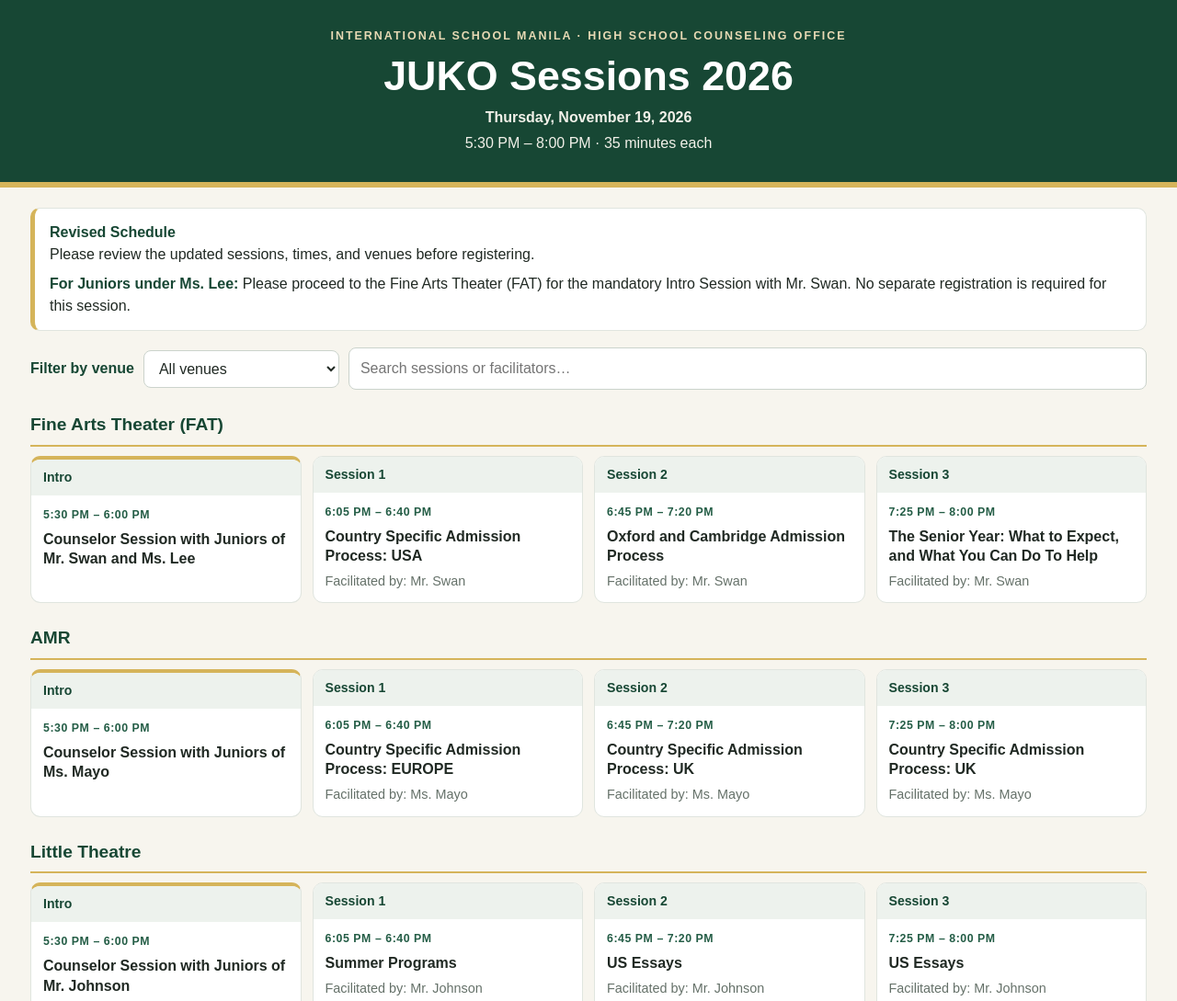
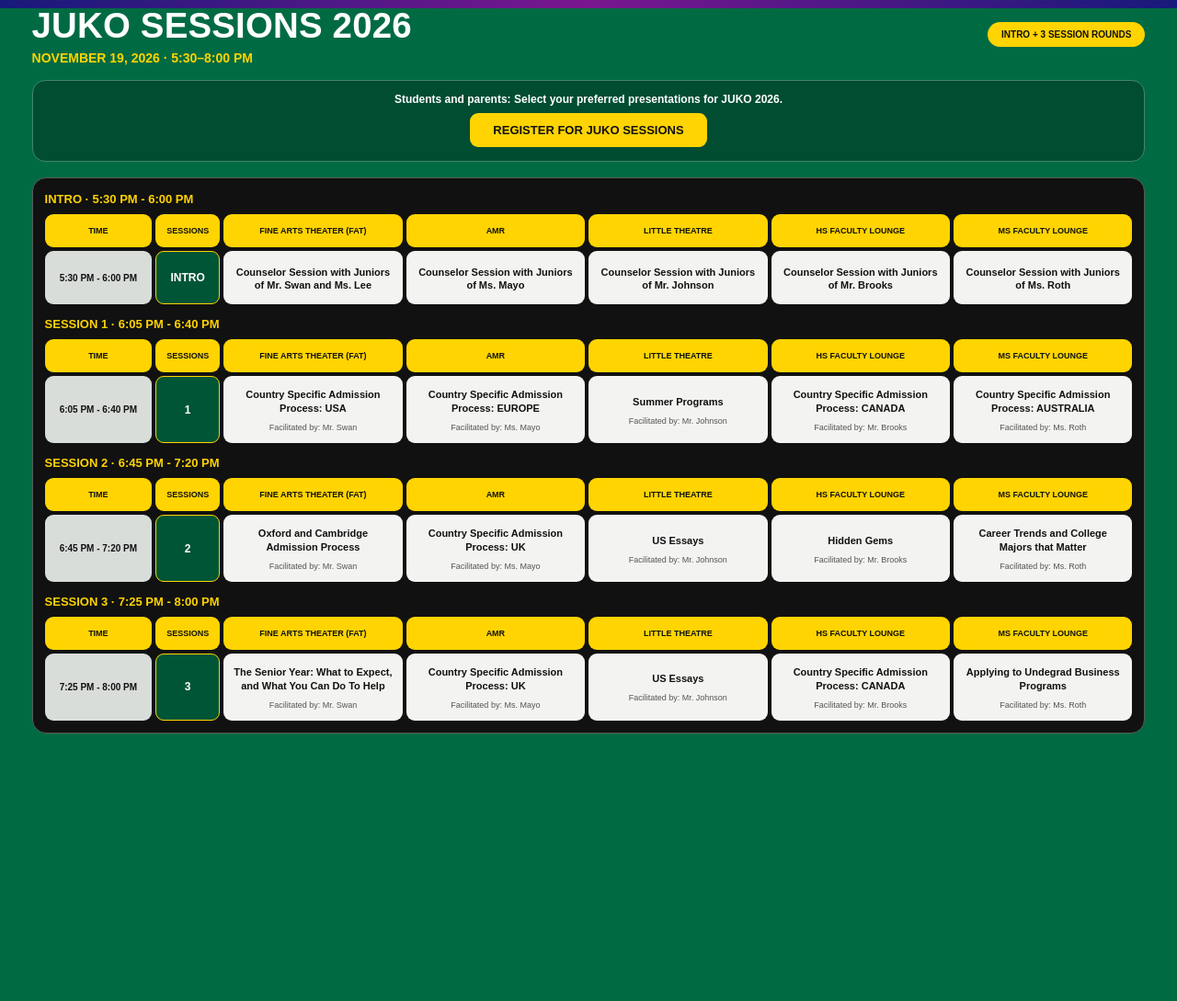
Before and after one commit to supanm-cmyk/JUKO-SESSION-REGISTRATION-2026, a plain HTML site: page index.html in a window 1280 px wide. Shown: the top 1089 px of the page at 92% size. After the commit the page ends 823 px from the top, so only its background shows below. Drawn offline with Linux system fonts and the light colour scheme.

Commit message:
Revise JUKO Sessions 2026 layout and styleschange the layout
Updated the title and styles for JUKO Sessions 2026. Added new elements for session details and adjusted layout for better presentation.

```diff
--- a/index.html
+++ b/index.html
@@ -3,115 +3,93 @@
 <head>
 <meta charset="UTF-8">
 <meta name="viewport" content="width=device-width, initial-scale=1">
-<title>JUKO Sessions 2026 – Revised Schedule</title>
+<title>JUKO Sessions 2026</title>
 <style>
-:root{--green:#174734;--green2:#245d46;--gold:#d5b45a;--cream:#f7f5ee;--ink:#202923;--muted:#657169;--line:#e0e5df}
-*{box-sizing:border-box}body{margin:0;background:var(--cream);color:var(--ink);font:16px/1.5 Arial,Helvetica,sans-serif}
-header{background:var(--green);color:#fff;text-align:center;padding:30px 18px 26px;border-bottom:6px solid var(--gold)}
-.eyebrow{font-size:.78rem;letter-spacing:.16em;text-transform:uppercase;color:#e7d9b4;font-weight:700}
-h1{font-size:clamp(1.8rem,4vw,2.8rem);line-height:1.15;margin:8px 0}
-header p{margin:4px 0;color:#f2f1e9}
-.wrap{max-width:1250px;margin:auto;padding:22px 18px 40px}
-.notice{background:#fff;border:1px solid var(--line);border-left:5px solid var(--gold);border-radius:10px;padding:14px 16px;margin-bottom:18px}
-.notice strong{color:var(--green)}
-.filters{display:flex;gap:10px;flex-wrap:wrap;align-items:center;margin:18px 0}
-.filters label{font-weight:700;color:var(--green)}
-select,input{font:inherit;border:1px solid #cbd3cc;border-radius:8px;background:#fff;padding:10px 12px;color:var(--ink)}
-input{flex:1;min-width:220px}
-.venue-section{margin:24px 0}
-.venue-heading{font-size:1.2rem;color:var(--green);margin:0 0 10px;padding-bottom:7px;border-bottom:2px solid var(--gold)}
-.sessions{display:grid;grid-template-columns:repeat(auto-fit,minmax(min(100%,245px),1fr));gap:12px}
-.session{background:#fff;border:1px solid var(--line);border-radius:11px;overflow:hidden;min-width:0}
-.session.intro{border-top:4px solid var(--gold)}
-.session-head{background:#edf2ed;padding:9px 13px;color:var(--green);font-weight:800;font-size:.88rem}
-.session-body{padding:12px 13px}
-.time{font-size:.77rem;text-transform:uppercase;letter-spacing:.045em;color:var(--green2);font-weight:800}
-.topic{font-weight:700;line-height:1.35;margin:6px 0}
-.facilitator{font-size:.9rem;color:var(--muted)}
-.empty{background:#fff;border:1px solid var(--line);padding:22px;text-align:center;border-radius:10px;color:var(--muted)}
-footer{text-align:center;color:var(--muted);font-size:.84rem;padding:22px}
-@media(max-width:560px){.wrap{padding:16px 12px 30px}.filters{align-items:stretch}.filters label{width:100%}select,input{width:100%}}
+:root{--green:#006b43;--deep:#004d32;--yellow:#ffd400;--black:#111;--white:#f3f3f1;--gray:#d9ddda}
+*{box-sizing:border-box}
+body{margin:0;background:var(--green);color:#fff;font-family:Arial,Helvetica,sans-serif}
+.topline{height:9px;background:linear-gradient(90deg,#171a7a,#7b168f,#171a7a)}
+header{padding:0 2.7% 16px}
+h1{font-size:clamp(27px,3vw,42px);line-height:1;margin:0 0 8px;font-weight:800;letter-spacing:.2px}
+.date{color:var(--yellow);font-weight:800;font-size:14px}
+.pill{float:right;margin-top:15px;background:var(--yellow);color:#111;padding:8px 15px;border-radius:22px;font-size:10px;font-weight:800}
+.cta{margin:0 2.7% 17px;border:1px solid #43856b;background:var(--deep);border-radius:14px;text-align:center;padding:13px 12px 15px;font-size:12px;font-weight:700}
+.cta a{display:inline-block;margin-top:8px;background:var(--yellow);color:#111;text-decoration:none;font-size:13px;font-weight:800;padding:11px 25px;border-radius:9px}
+.panel{margin:0 2.7% 25px;background:#111;border:1px solid #5a5a5a;border-radius:15px;padding:13px}
+.round{margin-bottom:14px}
+.round:last-child{margin-bottom:0}
+.round-title{color:var(--yellow);font-size:13px;font-weight:800;margin:2px 0 9px;text-transform:uppercase}
+.grid{display:grid;grid-template-columns: minmax(105px,.75fr) minmax(65px,.45fr) repeat(5,minmax(155px,1.25fr));gap:4px;min-width:1000px}
+.table-scroll{overflow-x:auto}
+.headcell{background:var(--yellow);color:#111;border-radius:9px;padding:12px 7px;text-align:center;font-size:9px;font-weight:800;display:flex;align-items:center;justify-content:center;min-height:36px}
+.timecell{background:var(--gray);color:#111;border-radius:9px;padding:12px 7px;text-align:center;display:flex;align-items:center;justify-content:center;font-size:10px;font-weight:800;min-height:58px}
+.numbercell{background:#005536;color:white;border:1px solid var(--yellow);border-radius:9px;padding:10px 6px;text-align:center;display:flex;align-items:center;justify-content:center;font-weight:800;font-size:12px}
+.card{background:var(--white);color:#111;border-radius:9px;padding:13px 10px 11px;text-align:center;min-height:58px;display:flex;flex-direction:column;justify-content:center;align-items:center;font-size:11px;line-height:1.35;font-weight:700}
+.card .facilitator{font-weight:400;color:#555;font-size:9px;margin-top:7px}
+.card .count{display:inline-block;background:var(--yellow);border-radius:20px;padding:5px 10px;margin-top:9px;font-size:9px;font-weight:800}
+@media(max-width:700px){header{padding-left:14px;padding-right:14px}.pill{font-size:8px;margin-top:8px}.cta,.panel{margin-left:10px;margin-right:10px}.panel{padding:10px}.grid{grid-template-columns:105px 65px repeat(5,160px)}}
 </style>
 </head>
 <body>
+<div class="topline"></div>
 <header>
- <div class="eyebrow">International School Manila · High School Counseling Office</div>
- <h1>JUKO Sessions 2026</h1>
- <p><strong>Thursday, November 19, 2026</strong></p>
- <p>5:30 PM – 8:00 PM · 35 minutes each</p>
+ <span class="pill">INTRO + 3 SESSION ROUNDS</span>
+ <h1>JUKO SESSIONS 2026</h1>
+ <div class="date">NOVEMBER 19, 2026 · 5:30–8:00 PM</div>
 </header>
-<main class="wrap">
- <div class="notice">
-  <strong>Revised Schedule</strong>
-  <div>Please review the updated sessions, times, and venues before registering.</div>
-  <div style="margin-top:8px"><strong>For Juniors under Ms. Lee:</strong> Please proceed to the Fine Arts Theater (FAT) for the mandatory Intro Session with Mr. Swan. No separate registration is required for this session.</div>
- </div>
- <div class="filters">
-  <label for="venueFilter">Filter by venue</label>
-  <select id="venueFilter"><option value="all">All venues</option></select>
-  <input id="search" type="search" placeholder="Search sessions or facilitators…" aria-label="Search sessions or facilitators">
- </div>
- <div id="schedule"></div>
-</main>
-<footer>JUKO 2026 · International School Manila</footer>
+<div class="cta">
+ Students and parents: Select your preferred presentations for JUKO 2026.
+ <br><a href="https://bit.ly/JUKOSessions2026" target="_blank" rel="noopener">REGISTER FOR JUKO SESSIONS</a>
+</div>
+<main class="panel" id="schedule"></main>
 <script>
-const schedule = [
- {venue:"Fine Arts Theater (FAT)",items:[
-  ["5:30 PM – 6:00 PM","Intro","Counselor Session with Juniors of Mr. Swan and Ms. Lee",""],
-  ["6:05 PM – 6:40 PM","Session 1","Country Specific Admission Process: USA","Mr. Swan"],
-  ["6:45 PM – 7:20 PM","Session 2","Oxford and Cambridge Admission Process","Mr. Swan"],
-  ["7:25 PM – 8:00 PM","Session 3","The Senior Year: What to Expect, and What You Can Do To Help","Mr. Swan"]
+const venues=["FINE ARTS THEATER (FAT)","AMR","LITTLE THEATRE","HS FACULTY LOUNGE","MS FACULTY LOUNGE"];
+const rounds=[
+ {label:"INTRO · 5:30 PM - 6:00 PM",time:"5:30 PM - 6:00 PM",number:"INTRO",items:[
+  ["Counselor Session with Juniors of Mr. Swan and Ms. Lee",""],
+  ["Counselor Session with Juniors of Ms. Mayo",""],
+  ["Counselor Session with Juniors of Mr. Johnson",""],
+  ["Counselor Session with Juniors of Mr. Brooks",""],
+  ["Counselor Session with Juniors of Ms. Roth",""]
  ]},
- {venue:"AMR",items:[
-  ["5:30 PM – 6:00 PM","Intro","Counselor Session with Juniors of Ms. Mayo",""],
-  ["6:05 PM – 6:40 PM","Session 1","Country Specific Admission Process: EUROPE","Ms. Mayo"],
-  ["6:45 PM – 7:20 PM","Session 2","Country Specific Admission Process: UK","Ms. Mayo"],
-  ["7:25 PM – 8:00 PM","Session 3","Country Specific Admission Process: UK","Ms. Mayo"]
+ {label:"SESSION 1 · 6:05 PM - 6:40 PM",time:"6:05 PM - 6:40 PM",number:"1",items:[
+  ["Country Specific Admission Process: USA","Mr. Swan"],
+  ["Country Specific Admission Process: EUROPE","Ms. Mayo"],
+  ["Summer Programs","Mr. Johnson"],
+  ["Country Specific Admission Process: CANADA","Mr. Brooks"],
+  ["Country Specific Admission Process: AUSTRALIA","Ms. Roth"]
  ]},
- {venue:"Little Theatre",items:[
-  ["5:30 PM – 6:00 PM","Intro","Counselor Session with Juniors of Mr. Johnson",""],
-  ["6:05 PM – 6:40 PM","Session 1","Summer Programs","Mr. Johnson"],
-  ["6:45 PM – 7:20 PM","Session 2","US Essays","Mr. Johnson"],
-  ["7:25 PM – 8:00 PM","Session 3","US Essays","Mr. Johnson"]
+ {label:"SESSION 2 · 6:45 PM - 7:20 PM",time:"6:45 PM - 7:20 PM",number:"2",items:[
+  ["Oxford and Cambridge Admission Process","Mr. Swan"],
+  ["Country Specific Admission Process: UK","Ms. Mayo"],
+  ["US Essays","Mr. Johnson"],
+  ["Hidden Gems","Mr. Brooks"],
+  ["Career Trends and College Majors that Matter","Ms. Roth"]
  ]},
- {venue:"HS Faculty Lounge",items:[
-  ["5:30 PM – 6:00 PM","Intro","Counselor Session with Juniors of Mr. Brooks",""],
-  ["6:05 PM – 6:40 PM","Session 1","Country Specific Admission Process: CANADA","Mr. Brooks"],
-  ["6:45 PM – 7:20 PM","Session 2","Hidden Gems","Mr. Brooks"],
-  ["7:25 PM – 8:00 PM","Session 3","Country Specific Admission Process: CANADA","Mr. Brooks"]
- ]},
- {venue:"MS Faculty Lounge",items:[
-  ["5:30 PM – 6:00 PM","Intro","Counselor Session with Juniors of Ms. Roth",""],
-  ["6:05 PM – 6:40 PM","Session 1","Country Specific Admission Process: AUSTRALIA","Ms. Roth"],
-  ["6:45 PM – 7:20 PM","Session 2","Career Trends and College Majors that Matter","Ms. Roth"],
-  ["7:25 PM – 8:00 PM","Session 3","Applying to Undegrad Business Programs","Ms. Roth"]
+ {label:"SESSION 3 · 7:25 PM - 8:00 PM",time:"7:25 PM - 8:00 PM",number:"3",items:[
+  ["The Senior Year: What to Expect, and What You Can Do To Help","Mr. Swan"],
+  ["Country Specific Admission Process: UK","Ms. Mayo"],
+  ["US Essays","Mr. Johnson"],
+  ["Country Specific Admission Process: CANADA","Mr. Brooks"],
+  ["Applying to Undegrad Business Programs","Ms. Roth"]
  ]}
 ];
-const venueFilter=document.getElementById("venueFilter"),search=document.getElementById("search"),root=document.getElementById("schedule");
-schedule.forEach(v=>{const o=document.createElement("option");o.value=v.venue;o.textContent=v.venue;venueFilter.appendChild(o)});
-function render(){
- const selected=venueFilter.value,q=search.value.trim().toLowerCase();root.innerHTML="";let count=0;
- schedule.forEach(v=>{
-  if(selected!=="all"&&selected!==v.venue)return;
-  const items=v.items.filter(item=>(v.venue+" "+item.join(" ")).toLowerCase().includes(q));
-  if(!items.length)return;count+=items.length;
-  const section=document.createElement("section");section.className="venue-section";
-  const h=document.createElement("h2");h.className="venue-heading";h.textContent=v.venue;section.appendChild(h);
-  const grid=document.createElement("div");grid.className="sessions";
-  items.forEach(item=>{
-   const card=document.createElement("article");card.className="session"+(item[1]==="Intro"?" intro":"");
-   const head=document.createElement("div");head.className="session-head";head.textContent=item[1];
-   const body=document.createElement("div");body.className="session-body";
-   const time=document.createElement("div");time.className="time";time.textContent=item[0];
-   const topic=document.createElement("div");topic.className="topic";topic.textContent=item[2];
-   body.append(time,topic);
-   if(item[3]){const f=document.createElement("div");f.className="facilitator";f.textContent="Facilitated by: "+item[3];body.appendChild(f)}
-   card.append(head,body);grid.appendChild(card);
-  });
-  section.appendChild(grid);root.appendChild(section);
+const root=document.getElementById("schedule");
+rounds.forEach(r=>{
+ const section=document.createElement("section");section.className="round";
+ const title=document.createElement("div");title.className="round-title";title.textContent=r.label;section.appendChild(title);
+ const scroll=document.createElement("div");scroll.className="table-scroll";
+ const grid=document.createElement("div");grid.className="grid";
+ ["TIME","SESSIONS",...venues].forEach(v=>{const h=document.createElement("div");h.className="headcell";h.textContent=v;grid.appendChild(h)});
+ const time=document.createElement("div");time.className="timecell";time.textContent=r.time;grid.appendChild(time);
+ const num=document.createElement("div");num.className="numbercell";num.textContent=r.number;grid.appendChild(num);
+ r.items.forEach(([topic,fac])=>{
+  const card=document.createElement("div");card.className="card";
+  const t=document.createElement("div");t.textContent=topic;card.appendChild(t);
+  if(fac){const f=document.createElement("div");f.className="facilitator";f.textContent="Facilitated by: "+fac;card.appendChild(f)}
+  grid.appendChild(card);
  });
- if(!count){const e=document.createElement("div");e.className="empty";e.textContent="No sessions match your search.";root.appendChild(e)}
-}
-venueFilter.addEventListener("change",render);search.addEventListener("input",render);render();
+ scroll.appendChild(grid);section.appendChild(scroll);root.appendChild(section);
+});
 </script>
 </body></html>
```
